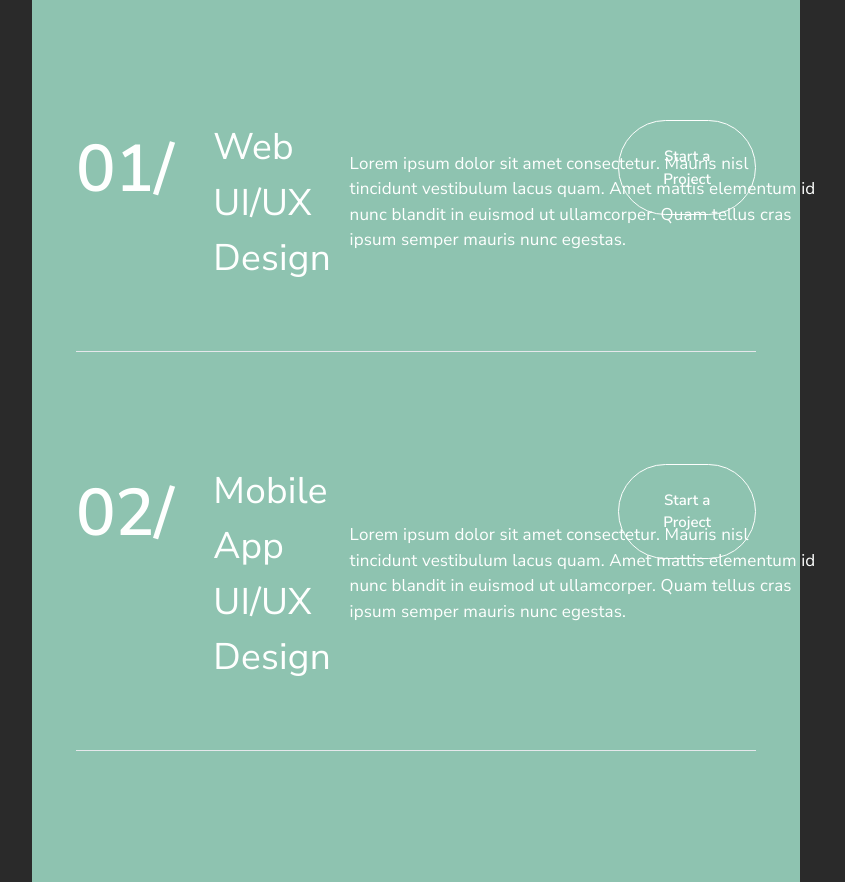
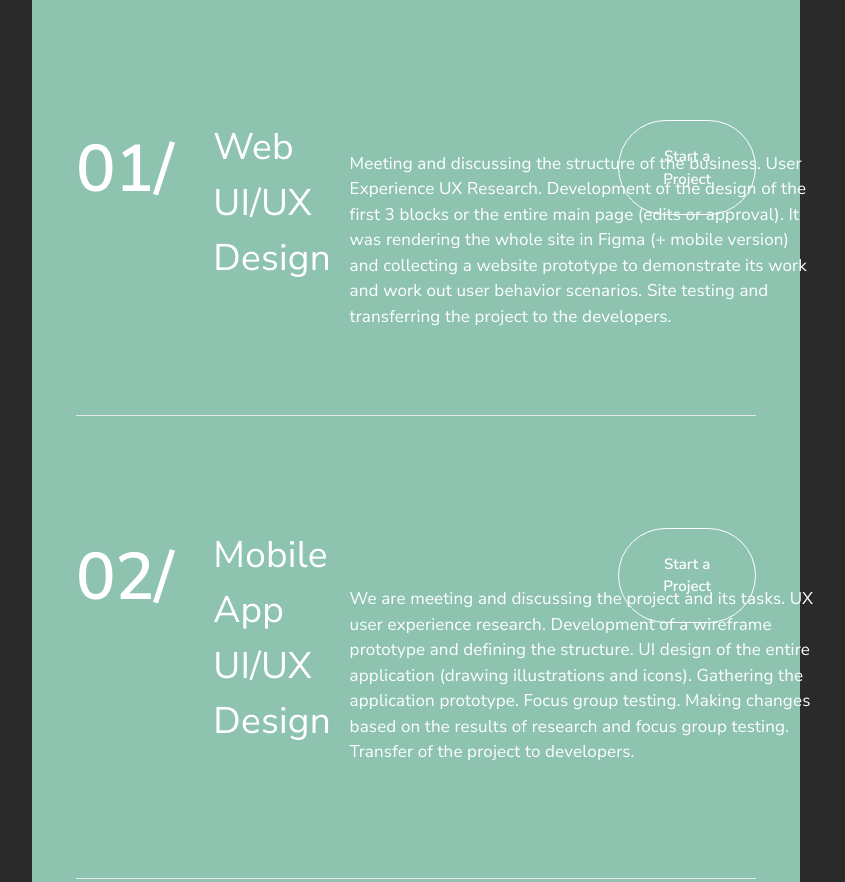
Before and after one commit to iqbalzayn01/marley-westervelt-personal-website, a website: page index.html in a window 1280 px wide. Shown: the part 4500-5382 px from the top of the page, without its empty margins (224-1069 px from the left). Drawn offline with Linux system fonts and the light colour scheme.

Commit message:
update desc services

```diff
--- a/index.html
+++ b/index.html
@@ -190,13 +190,13 @@
 
             <div class="flex flex-col selt-center justify-center mb-52">
                 <!-- Card Service 1: Start -->
-                <div class="card-item grid grid-cols-5 grid-flow-row gap-1 items-center justify-center mb-28 pb-16 border-b-0.6">
+                <div class="card-item grid grid-cols-5 grid-flow-row gap-1 items-center justify-center mb-28 pb-32 border-b-0.6">
                     <div class="flex flex-row items-start col-span-2">
                         <h1 class="text-headlineSemibold1 text-lightgreen1 mr-10">01/</h1>
                         <h1 class="text-headline2 text-lightgreen1">Web UI/UX <br> Design</h1>
                     </div>
                     <p class="text-subtitle1 text-lightgreen1 text-left col-span-2" style="width: 468px; height: 105px;">
-                        Lorem ipsum dolor sit amet consectetur. Mauris nisl tincidunt vestibulum lacus quam. Amet mattis elementum id nunc blandit in euismod ut ullamcorper. Quam tellus cras ipsum semper mauris nunc egestas.
+                        Meeting and discussing the structure of the business. User Experience UX Research. Development of the design of the first 3 blocks or the entire main page (edits or approval). It was rendering the whole site in Figma (+ mobile version) and collecting a website prototype to demonstrate its work and work out user behavior scenarios. Site testing and transferring the project to the developers.
                     </p>
                     <a class="self-start justify-self-end border-default border-lightgreen1 text-textButton text-lightgreen1 px-11 py-6 rounded-full hover:bg-lightgreen1 hover:text-green3 ease-in-out duration-300" href="">
                         <button>Start a Project</button>
@@ -205,13 +205,13 @@
                 <!-- Card Service 1: End -->
 
                 <!-- Card Service 2: Start -->
-                <div class="card-item grid grid-cols-5 grid-flow-row gap-1 items-center justify-center pb-16 border-b-0.6">
+                <div class="card-item grid grid-cols-5 grid-flow-row gap-1 items-center justify-center pb-32 border-b-0.6">
                     <div class="flex flex-row items-start col-span-2">
                         <h1 class="text-headlineSemibold1 text-lightgreen1 mr-10">02/</h1>
                         <h1 class="text-headline2 text-lightgreen1">Mobile App UI/UX <br> Design</h1>
                     </div>
                     <p class="text-subtitle1 text-lightgreen1 text-left col-span-2" style="width: 468px; height: 105px;">
-                        Lorem ipsum dolor sit amet consectetur. Mauris nisl tincidunt vestibulum lacus quam. Amet mattis elementum id nunc blandit in euismod ut ullamcorper. Quam tellus cras ipsum semper mauris nunc egestas.
+                        We are meeting and discussing the project and its tasks. UX user experience research. Development of a wireframe prototype and defining the structure. UI design of the entire application (drawing illustrations and icons). Gathering the application prototype. Focus group testing. Making changes based on the results of research and focus group testing. Transfer of the project to developers.
                     </p>
                     <a class="self-start justify-self-end border-default border-lightgreen1 text-textButton text-lightgreen1 px-11 py-6 rounded-full hover:bg-lightgreen1 hover:text-green3 ease-in-out duration-300" href="">
                         <button>Start a Project</button>
```
Also changed, not shown: css/main.css.
